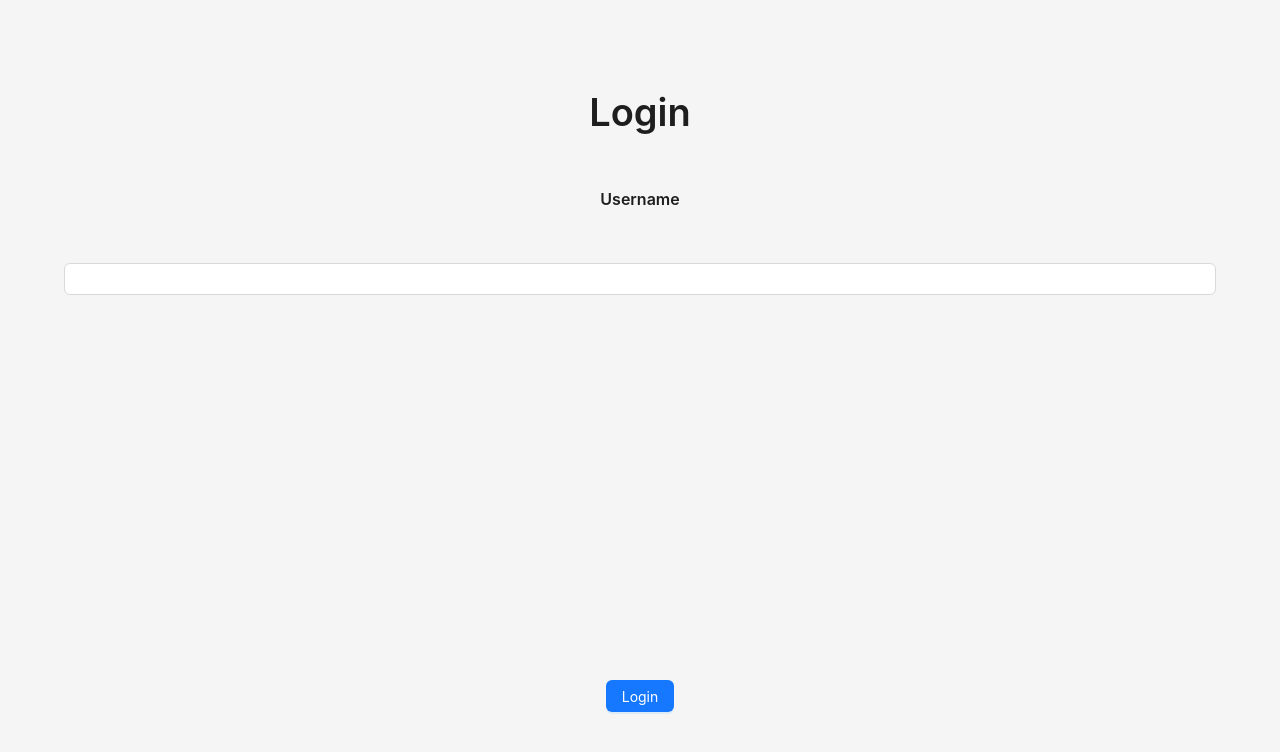
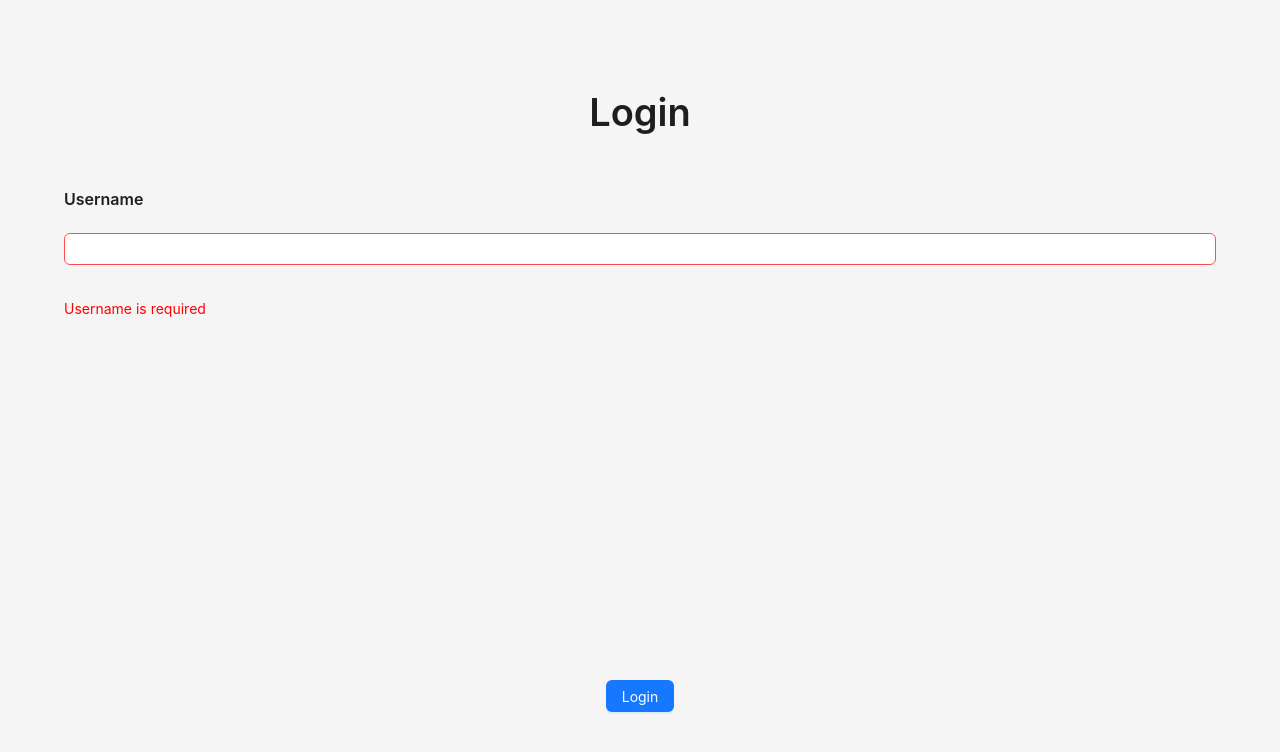
Before and after one commit to Erickowski/vite_react_weather_app, a React (Vite) app: page / in a window 1280 px wide. Both pictures are taken after a click on the button "Login". Shown: the top 752 px of the page. Built offline with nearby package versions, Linux system fonts and the light colour scheme.

Commit message:
Add validation for username input in login

```diff
--- a/src/views/login/login.tsx
+++ b/src/views/login/login.tsx
@@ -7,13 +7,19 @@ import { STYLES } from "./styles";
 
 export function Login() {
   const [username, setUsername] = useState("");
+  const [isUsernameValid, setIsUsernameValid] = useState(true);
 
   const handleChangeUsername = (e: ChangeEvent<HTMLInputElement>) => {
     setUsername(e.target.value);
   };
 
   const handleLogin = () => {
-    window.alert("Hello " + username);
+    if (username.trim()) {
+      setIsUsernameValid(true);
+      window.alert("Hello " + username);
+    } else {
+      setIsUsernameValid(false);
+    }
   };
 
   return (
@@ -23,7 +29,16 @@ export function Login() {
       </Header>
       <Content style={STYLES.content}>
         <Typography.Title level={5}>Username</Typography.Title>
-        <Input value={username} onChange={handleChangeUsername} />
+        <Input
+          onChange={handleChangeUsername}
+          status={isUsernameValid ? "" : "error"}
+          value={username}
+        />
+        {!isUsernameValid && (
+          <Typography.Text style={STYLES.textError}>
+            Username is required
+          </Typography.Text>
+        )}
       </Content>
       <Footer style={STYLES.footer}>
         <Button type="primary" onClick={handleLogin}>
--- a/src/views/login/styles.ts
+++ b/src/views/login/styles.ts
@@ -12,9 +12,11 @@ export const STYLES: Record<string, React.CSSProperties> = {
     backgroundColor: "transparent",
   },
   content: {
-    textAlign: "center",
     minHeight: 120,
-    lineHeight: "120px",
+    lineHeight: "60px",
+  },
+  textError: {
+    color: "red",
   },
   footer: {
     textAlign: "center",
```
